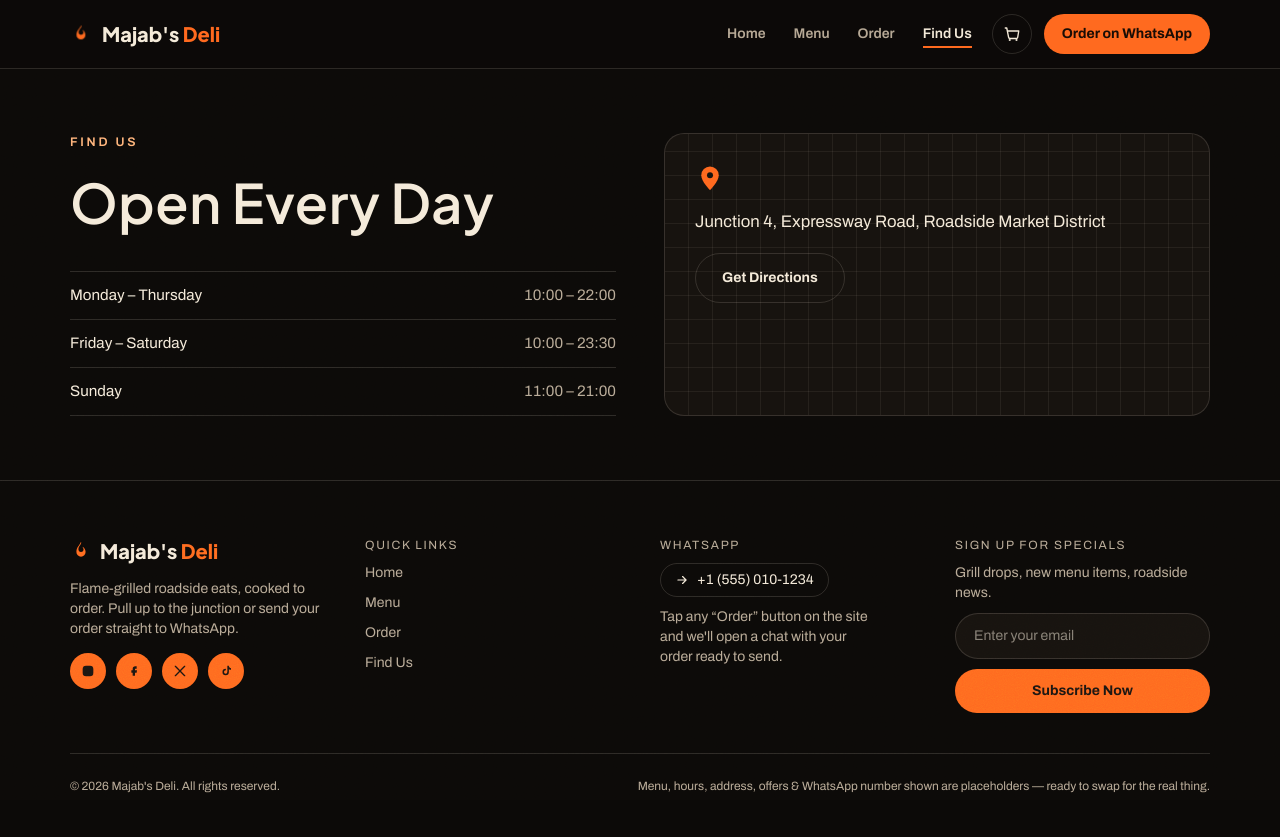
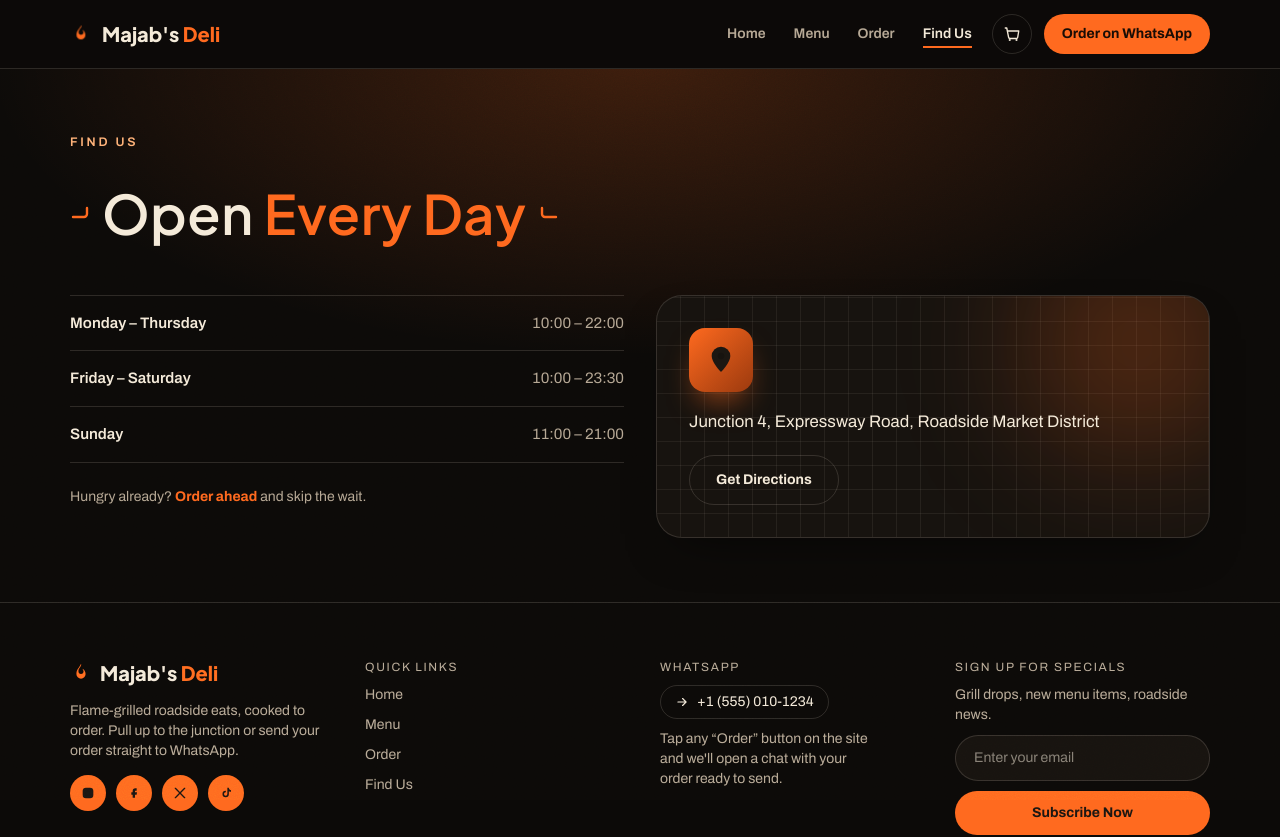
Before and after one commit to edkaydev/majab, a Next.js app: page /find-us in a window 1280 px wide. Shown: the top 837 px of the page. Built offline with nearby package versions, Linux system fonts and the light colour scheme.

Commit message:
fix npm and nvm

```diff
--- a/src/app/find-us/page.tsx
+++ b/src/app/find-us/page.tsx
@@ -1,4 +1,7 @@
 import type { Metadata } from "next";
+import Link from "next/link";
+import { Reveal } from "@/components/Reveal";
+import { BracketHeading } from "@/components/BracketHeading";
 
 export const metadata: Metadata = {
   title: "Find Us",
@@ -15,27 +18,50 @@ const ADDRESS = "Junction 4, Expressway Road, Roadside Market District";
 
 export default function FindUsPage() {
   return (
-    <section className="py-16">
-      <div className="mx-auto grid max-w-[1180px] grid-cols-1 gap-12 px-5 md:grid-cols-2">
-        <div>
+    <section className="relative overflow-hidden py-16">
+      <div
+        aria-hidden="true"
+        className="pointer-events-none absolute inset-x-[-10%] -top-[30%] -z-10 h-[500px]"
+        style={{
+          background: "radial-gradient(ellipse at 50% 30%, rgba(255,106,31,0.2), transparent 60%)",
+        }}
+      />
+      <div className="mx-auto max-w-[1180px] px-5">
+        <Reveal className="mb-10">
           <p className="text-[0.78rem] font-semibold uppercase tracking-[0.22em] text-accent-soft">
             Find Us
           </p>
-          <h1 className="mt-2.5 text-[clamp(2.2rem,5vw,3.4rem)]">Open Every Day</h1>
-          <div className="mt-7 flex flex-col border-t border-line">
+          <h1 className="mt-2.5 text-[clamp(2.2rem,5vw,3.4rem)]">
+            <BracketHeading>
+              Open <span className="text-accent">Every Day</span>
+            </BracketHeading>
+          </h1>
+        </Reveal>
+
+        <div className="grid grid-cols-1 gap-8 md:grid-cols-2">
+          <Reveal>
+            <div className="flex flex-col border-t border-line">
               {hours.map((row) => (
                 <div
                   key={row.days}
-                className="flex justify-between border-b border-line py-3 text-[0.95rem]"
+                  className="flex justify-between border-b border-line py-4 text-[0.95rem] transition-colors hover:bg-bg-raised/60"
                 >
-                <span>{row.days}</span>
+                  <span className="font-semibold">{row.days}</span>
                   <span className="tabular-nums text-fg-dim">{row.time}</span>
                 </div>
               ))}
             </div>
-        </div>
+            <p className="mt-6 text-sm text-fg-dim">
+              Hungry already?{" "}
+              <Link href="/order" className="font-bold text-accent hover:text-accent-soft">
+                Order ahead
+              </Link>{" "}
+              and skip the wait.
+            </p>
+          </Reveal>
 
-        <div className="relative flex flex-col gap-3.5 overflow-hidden rounded-[20px] border border-line bg-bg-raised p-7.5">
+          <Reveal>
+            <div className="group relative flex flex-col gap-4 overflow-hidden rounded-[26px] border border-line bg-bg-raised p-8 shadow-[0_20px_50px_-24px_rgba(0,0,0,0.7)]">
               <div
                 aria-hidden="true"
                 className="pointer-events-none absolute inset-0 opacity-50"
@@ -44,18 +70,16 @@ export default function FindUsPage() {
                     "repeating-linear-gradient(0deg, transparent, transparent 23px, var(--color-line) 23px, var(--color-line) 24px), repeating-linear-gradient(90deg, transparent, transparent 23px, var(--color-line) 23px, var(--color-line) 24px)",
                 }}
               />
-          <svg
-            viewBox="0 0 24 24"
-            fill="none"
+              <div
                 aria-hidden="true"
-            className="relative z-10 h-7.5 w-7.5 text-accent"
-          >
-            <path
-              d="M12 21s7-7.1 7-12a7 7 0 0 0-14 0c0 4.9 7 12 7 12z"
-              fill="currentColor"
+                className="absolute -right-10 -top-16 h-56 w-56 rounded-full bg-accent/25 blur-3xl transition-transform duration-500 group-hover:scale-110"
               />
+              <div className="relative z-10 flex h-16 w-16 items-center justify-center rounded-2xl bg-gradient-to-br from-accent to-accent-deep text-ink shadow-[0_16px_30px_-10px_rgba(255,106,31,0.6)]">
+                <svg viewBox="0 0 24 24" fill="none" aria-hidden="true" className="h-8 w-8">
+                  <path d="M12 21s7-7.1 7-12a7 7 0 0 0-14 0c0 4.9 7 12 7 12z" fill="currentColor" />
                   <circle cx="12" cy="9" r="2.4" fill="var(--color-bg-raised)" />
                 </svg>
+              </div>
               <address className="relative z-10 text-[1.05rem] not-italic leading-relaxed">
                 {ADDRESS}
               </address>
@@ -68,6 +92,8 @@ export default function FindUsPage() {
                 Get Directions
               </a>
             </div>
+          </Reveal>
+        </div>
       </div>
     </section>
   );
--- a/src/app/menu/page.tsx
+++ b/src/app/menu/page.tsx
@@ -1,4 +1,6 @@
 import type { Metadata } from "next";
+import { Reveal } from "@/components/Reveal";
+import { BracketHeading } from "@/components/BracketHeading";
 import { MenuGrid } from "@/components/MenuGrid";
 
 export const metadata: Metadata = {
@@ -8,15 +10,32 @@ export const metadata: Metadata = {
 
 export default function MenuPage() {
   return (
-    <section className="py-16">
+    <section className="relative overflow-hidden py-16">
+      <div
+        aria-hidden="true"
+        className="pointer-events-none absolute inset-x-[-10%] -top-[30%] -z-10 h-[500px]"
+        style={{
+          background: "radial-gradient(ellipse at 50% 30%, rgba(255,106,31,0.2), transparent 60%)",
+        }}
+      />
       <div className="mx-auto max-w-[1180px] px-5">
-        <div className="mb-8.5">
+        <Reveal className="mb-10">
           <p className="text-[0.78rem] font-semibold uppercase tracking-[0.22em] text-accent-soft">
             The Menu
           </p>
-          <h1 className="mt-2.5 text-[clamp(2.2rem,5vw,3.4rem)]">Off The Grill, Onto The Road</h1>
-        </div>
-        <MenuGrid />
+          <h1 className="mt-2.5 text-[clamp(2.2rem,5vw,3.4rem)]">
+            <BracketHeading>
+              Off The Grill, <span className="text-accent">Onto The Road</span>
+            </BracketHeading>
+          </h1>
+          <p className="mt-3 max-w-[56ch] text-fg-dim">
+            Everything&apos;s cooked to order. Add what you&apos;re craving and check out straight
+            to WhatsApp whenever you&apos;re ready.
+          </p>
+        </Reveal>
+        <Reveal>
+          <MenuGrid />
+        </Reveal>
       </div>
     </section>
   );
--- a/src/components/ItemCard.tsx
+++ /dev/null
@@ -1,17 +0,0 @@
-import { AddToCart } from "./AddToCart";
-import type { MenuItem } from "@/lib/menu";
-
-export function ItemCard({ item }: { item: MenuItem }) {
-  return (
-    <article className="flex flex-col gap-3 rounded-2xl border border-line bg-bg-raised p-5.5 transition-all hover:-translate-y-1 hover:border-accent-deep hover:shadow-[0_16px_36px_-18px_rgba(255,106,31,0.5)]">
-      <div className="flex items-baseline justify-between gap-3">
-        <h3 className="min-w-0 text-xl tracking-wide">{item.name}</h3>
-        <span className="whitespace-nowrap font-semibold tabular-nums text-accent-soft">
-          ${item.price}
-        </span>
-      </div>
-      <p className="flex-1 text-sm text-fg-dim">{item.description}</p>
-      <AddToCart name={item.name} price={item.price} />
-    </article>
-  );
-}
--- a/src/components/MenuGrid.tsx
+++ b/src/components/MenuGrid.tsx
@@ -2,7 +2,7 @@
 
 import { useState } from "react";
 import { categories, menu, type CategoryKey } from "@/lib/menu";
-import { ItemCard } from "./ItemCard";
+import { MenuPhotoCard } from "./MenuPhotoCard";
 
 type FilterKey = CategoryKey | "all";
 
@@ -38,9 +38,9 @@ export function MenuGrid() {
         ))}
       </div>
 
-      <div className="grid grid-cols-[repeat(auto-fit,minmax(260px,1fr))] gap-4.5">
+      <div className="grid grid-cols-[repeat(auto-fit,minmax(240px,1fr))] gap-5">
         {visible.map((item) => (
-          <ItemCard key={item.name} item={item} />
+          <MenuPhotoCard key={item.name} item={item} />
         ))}
       </div>
     </div>
```
Also changed, not shown: src/app/order/page.tsx (+71 -8 lines). Lines whose indentation alone changed are shown as unchanged.
